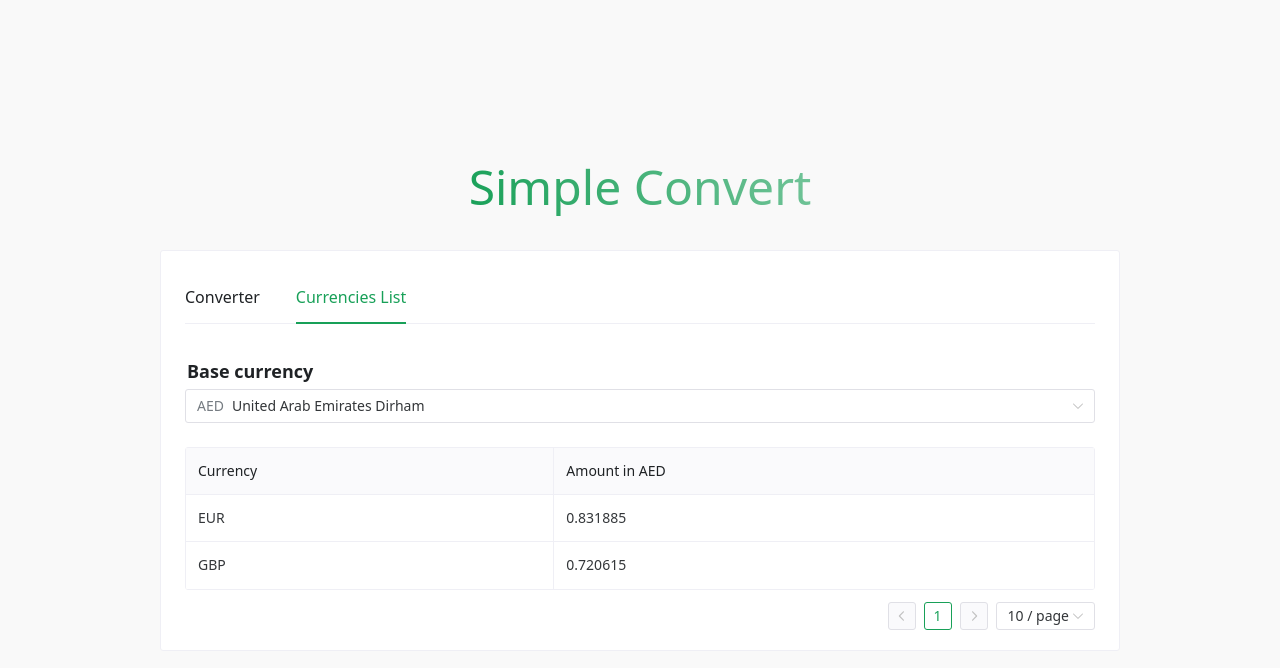
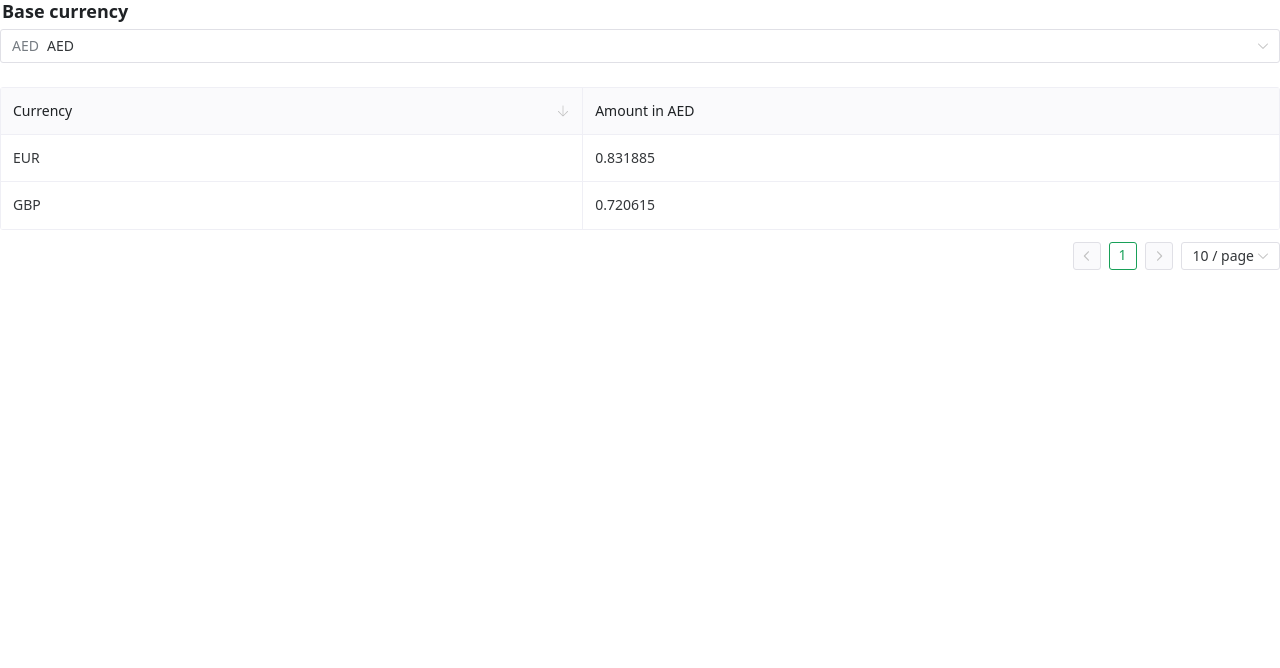
Before and after one commit to AndreyRaih/simple-currency-converter-app, a Vue app: page /list in a window 1280 px wide. Shown: the top 668 px of the page. Built offline with nearby package versions, Linux system fonts and the light colour scheme.

Commit message:
[COMPLETED] UI Refinements

```diff
--- a/src/App.vue
+++ b/src/App.vue
@@ -1,47 +1,17 @@
 <template>
-  <main-layout :loading="isAppLoading">
-    <template #navigation>
-      <navigation-menu
-        :selected-item="selectedValue"
-        :menu="menuOptions"
-        @update:navigation="handleNavigationUpdates"
-      />
-    </template>
+  <n-message-provider>
     <router-view />
-  </main-layout>
+  </n-message-provider>
 </template>
 
 <script lang="ts">
-import { defineComponent, onBeforeMount, ref } from 'vue'
-import MainLayout from '@/components/MainLayout.vue'
-import NavigationMenu from '@/components/NavigationMenu.vue'
-import { useNavigationMenu } from '@/hooks/useNavigationMenu'
-import { useCurrency } from './hooks/useCurrency'
+import { defineComponent } from 'vue'
+import { NMessageProvider } from 'naive-ui'
 
 export default defineComponent({
-  name: 'AppMain',
+  name: 'App',
   components: {
-    MainLayout,
-    NavigationMenu
-  },
-  setup () {
-    const { initialiseAppCurrencyData } = useCurrency()
-    const { selectedValue, menuOptions, handleNavigationUpdates } = useNavigationMenu()
-
-    const isAppLoading = ref<boolean>(true)
-
-    onBeforeMount(() => {
-      initialiseAppCurrencyData().finally(() => {
-        isAppLoading.value = false
-      })
-    })
-
-    return {
-      selectedValue,
-      menuOptions,
-      handleNavigationUpdates,
-      isAppLoading
-    }
+    NMessageProvider
   }
 })
 </script>
--- a/src/components/MainLayout.vue
+++ b/src/components/MainLayout.vue
@@ -12,6 +12,7 @@
         <n-spin size="large" />
       </div>
     </n-card>
+    <n-text :depth="3">Powered by <n-a href="https://www.naiveui.com/en-US/os-theme" target="_blank">Naive UI</n-a> and <n-a href="https://rapidapi.com/user/principalapis" target="_blank">Principal APIs</n-a></n-text>
   </main>
 </template>
 
@@ -35,7 +36,8 @@
 }
 
 .Card {
-  width: 75%
+  width: 75%;
+  margin-bottom: 16px;
 }
 
 .SpinnerWrapper {
@@ -47,7 +49,7 @@
 
 <script lang="ts">
 import { defineComponent } from 'vue'
-import { NCard, NGradientText, NSpin } from 'naive-ui'
+import { NCard, NGradientText, NSpin, NText, NA } from 'naive-ui'
 
 export default defineComponent({
   name: 'MainLayout',
@@ -60,7 +62,9 @@ export default defineComponent({
   components: {
     NCard,
     NSpin,
-    NGradientText
+    NGradientText,
+    NText,
+    NA
   }
 })
 </script>
--- a/src/components/converter/views/Controlls.vue
+++ b/src/components/converter/views/Controlls.vue
@@ -96,8 +96,7 @@ import { defineComponent, PropType } from 'vue'
 import { NFormItem, NInputNumber, NButton, NIcon } from 'naive-ui'
 import { ArrowsHorizontal as ReplaceIcon } from '@vicons/carbon'
 import type { SelectOption } from 'naive-ui'
-import CurrencySelect from '@/components/shared/CurrencySelect.vue'
-import { currencyFieldLabelStyle } from '@/components/shared/constants'
+import CurrencySelect, { currencyFieldLabelStyle } from '@/components/shared/CurrencySelect.vue'
 
 export default defineComponent({
   name: 'ConverterAmountForm',
--- a/src/components/converter/views/Result.vue
+++ b/src/components/converter/views/Result.vue
@@ -2,7 +2,7 @@
   <template v-if="data">
     <n-h2 prefix="bar">{{ data.baseAmount }} {{ data.baseCurrency }} = {{ data.targetAmount }} {{ data.targetCurrency }}</n-h2>
     <n-p>1 {{ data.baseCurrencyCode }} = {{ data.rate }} {{ data.targetCurrencyCode }}</n-p>
-    <n-text :depth="3">{{ data.baseCurrency }} to {{ data.targetCurrency }} conversion — last updated: {{ data.updatedOn }}</n-text>
+    <n-text :depth="3">{{ data.baseCurrency }} to {{ data.targetCurrency }} conversion — actual on: {{ data.updatedOn }}</n-text>
     </template>
 </template>
 
--- a/src/components/currencies-list/views/RatesTable.vue
+++ b/src/components/currencies-list/views/RatesTable.vue
@@ -37,6 +37,7 @@ export default defineComponent({
     const columns = computed(() => [
       {
         title: 'Currency',
+        sorter: (row1: RatesDataTableItem, row2: RatesDataTableItem) => (row1.currency as string).localeCompare(row2.currency as string),
         key: 'currency'
       },
       {
--- a/src/components/shared/CurrencySelect.vue
+++ b/src/components/shared/CurrencySelect.vue
@@ -5,6 +5,7 @@
       :options="options"
       :value="value"
       :render-label="renderLabelWithSymbol"
+      :filterable="true"
       @update:value="(value) => $emit('update:value', value)"
     />
   </n-form-item>
@@ -14,7 +15,11 @@
 import { defineComponent, PropType, h } from 'vue'
 import { NFormItem, NSelect, NText } from 'naive-ui'
 import type { SelectOption } from 'naive-ui'
-import { currencyFieldLabelStyle } from './constants'
+
+export const currencyFieldLabelStyle = {
+  fontSize: '18px',
+  fontWeight: 600
+}
 
 export default defineComponent({
   name: 'CurrencySelect',
```
Also changed, not shown: src/components/converter/ConverterForm.vue (line endings or trailing spaces).
